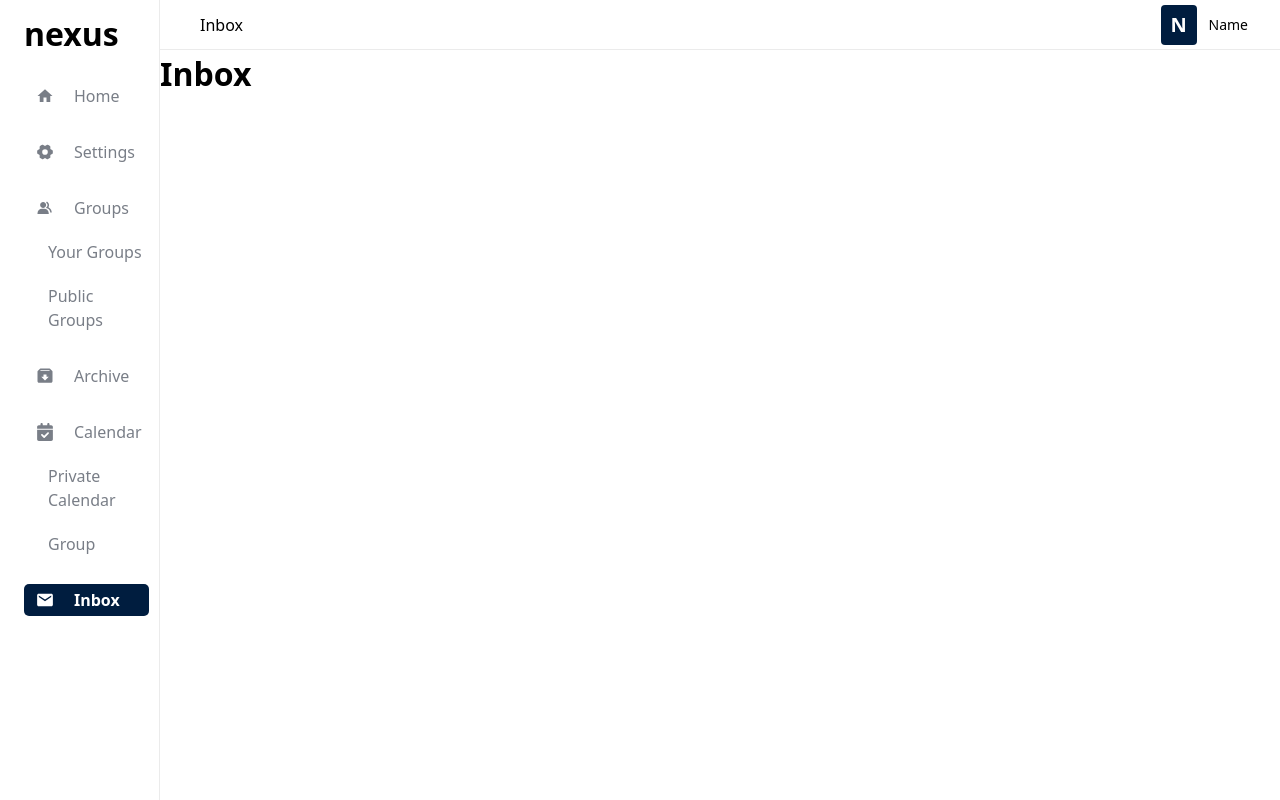
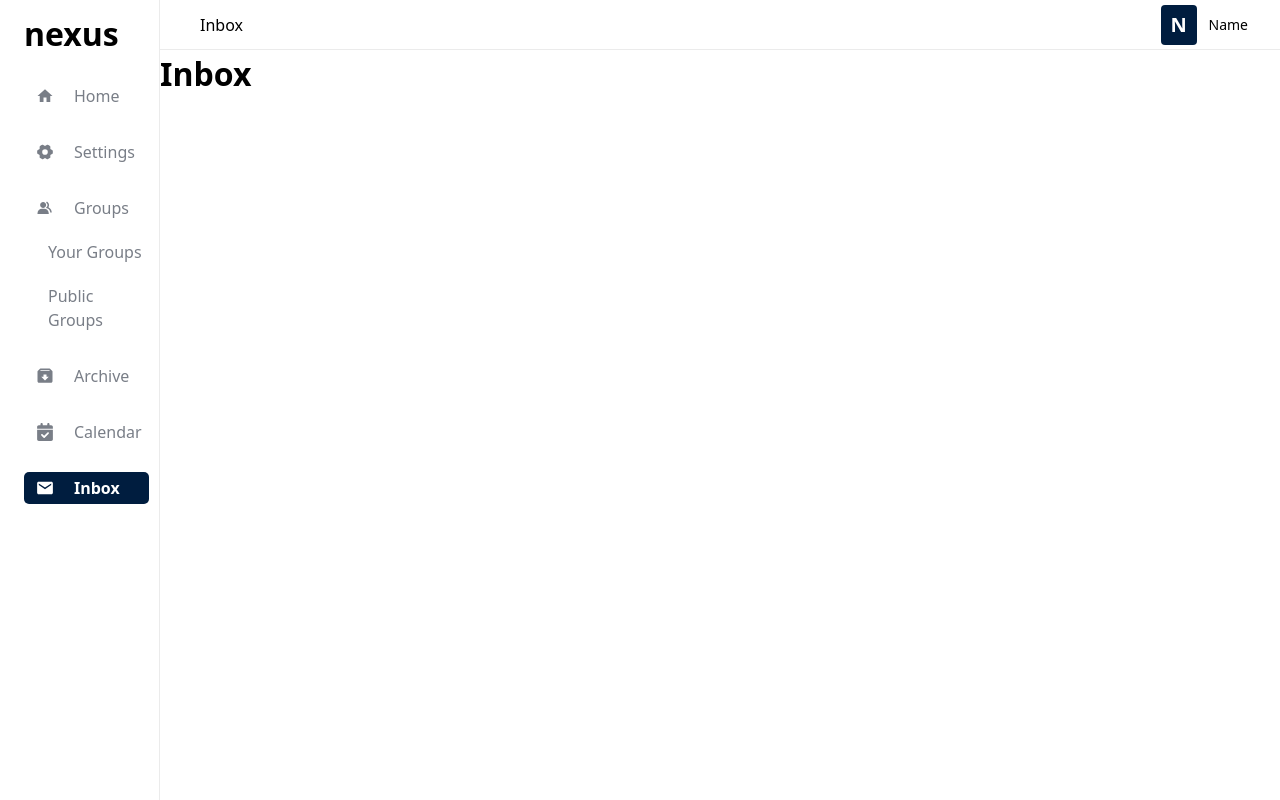
Before and after one commit to mebz2/nexus, a React (Vite) app in the folder client/: page /inbox in a window 1280 px wide. Built offline with nearby package versions, Linux system fonts and the light colour scheme.

Commit message:
removed personal and group calendar options

```diff
--- a/client/src/components/Layout/Sidebar.tsx
+++ b/client/src/components/Layout/Sidebar.tsx
@@ -55,15 +55,8 @@ const Sidebar = () => {
 						Icon={FaCalendarCheck}
 						path="/calendar"
 					/>
-					<ul className="flex flex-col pl-3 gap-3">
-						<li>
-							<SideBarBtn label="Private Calendar" path="" />
-						</li>
-						<li>
-							<SideBarBtn label="Group" path="" />
-						</li>
-					</ul>
 				</li>
+
 				<li>
 					<SideBarBtn label="Inbox" Icon={IoMdMail} path="/inbox" />
 				</li>
```
